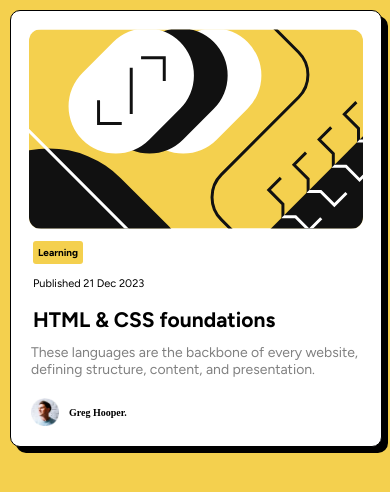
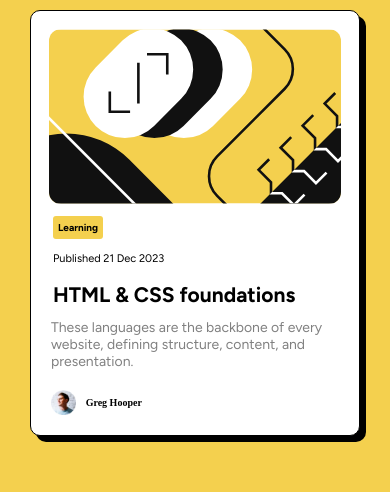
Before and after one commit to pauzuffinetti/blogpreviewcard, a website: page index.html in a window 390 px wide. Drawn offline with Linux system fonts and the light colour scheme.

Commit message:
media querys

```diff
--- a/index.html
+++ b/index.html
@@ -24,7 +24,7 @@
   </div>
 
   <div class="cardfooter">
-    <img src="/assets/images/image-avatar.webp"> <p><strong>Greg Hooper.</strong></p>
+    <img src="/assets/images/image-avatar.webp"> <p><strong>Greg Hooper</strong></p>
 
   </div>
 </div>
--- a/scss/components/_card.scss
+++ b/scss/components/_card.scss
@@ -8,7 +8,7 @@
     max-width: 350px;
     width: 100%;
     border-radius: 10px;
-    margin: 10px;
+    margin: 10px auto;
     padding: 10px;
     box-shadow: 6px 6px black;
     transition: transform 0.3s ease;
--- /dev/null
+++ b/scss/components/_mediaquery.scss
@@ -0,0 +1,15 @@
+@media only screen and (min-width: 375px){
+.bigcontainer{
+    display: flex;
+    justify-content: center;
+    max-width: 330px;
+
+    .cardcontainer{
+        max-width: 80%;
+
+        .text{
+            flex-wrap: wrap;
+        }
+}
+}
+}
--- a/scss/style.scss
+++ b/scss/style.scss
@@ -1,3 +1,4 @@
+@import './components/mediaquery';
 @import './components/general';
 @import './components/card';
 @import './base/fonts';
```
Also changed, not shown: css/style.css, 1 other file.
